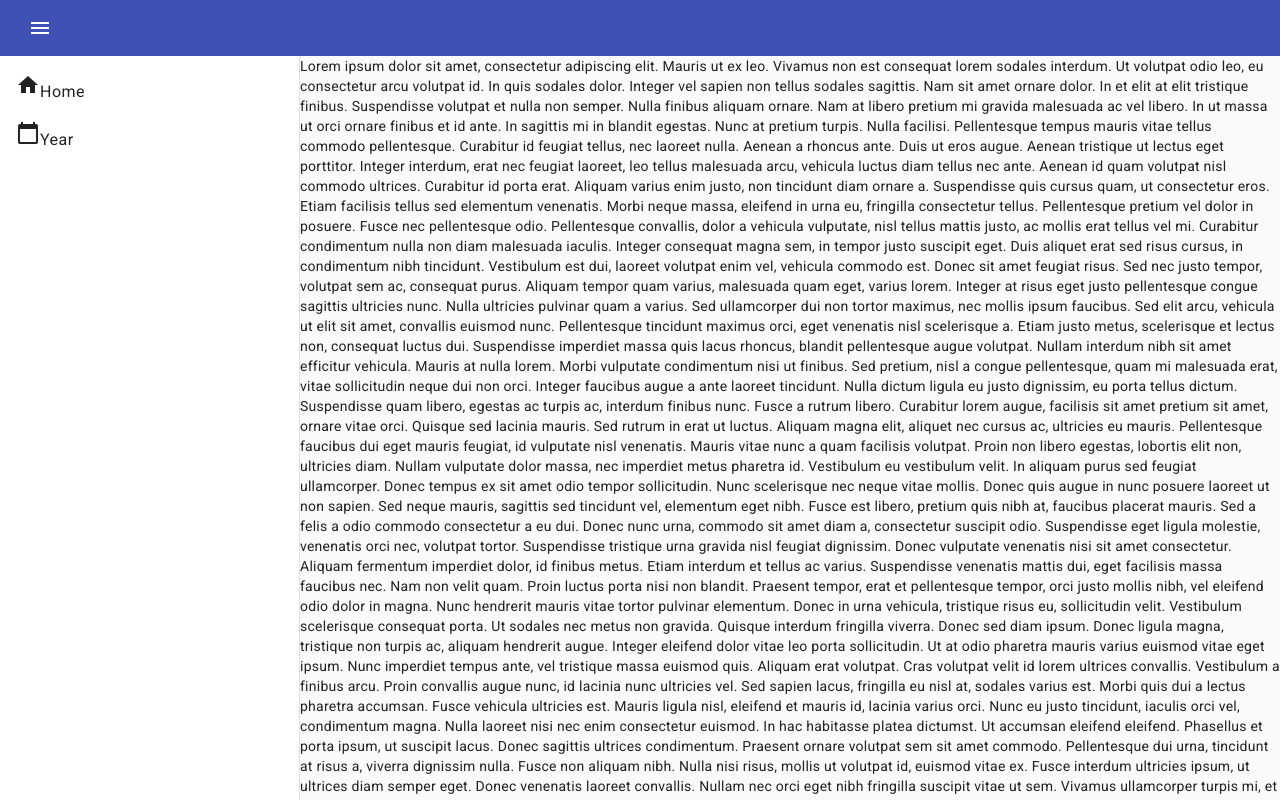
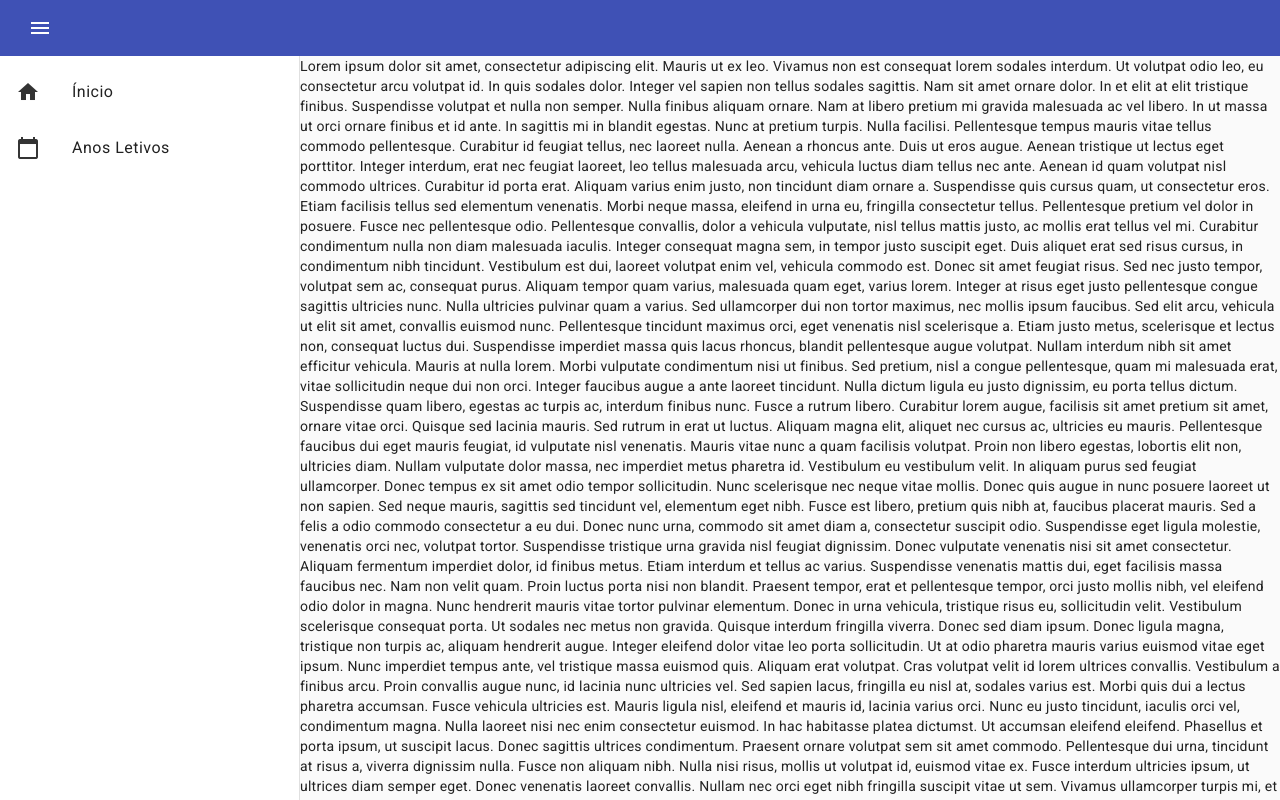
Before and after one commit to fbzpanatto/iescola-front, an Angular app: page /home in a window 1280 px wide. Built offline with nearby package versions, Linux system fonts and the light colour scheme.

Commit message:
Front End in progress

```diff
--- a/src/app/shared/navigation/navigation.component.html
+++ b/src/app/shared/navigation/navigation.component.html
@@ -14,10 +14,11 @@
 
     <mat-list>
 
-      <mat-list-item matRipple *ngFor="let menu of MENU_TREE" routerLinkActive="active" [routerLink]="menu.url">
-        <mat-icon>{{menu.icon}}</mat-icon>
-        <span matLine >{{menu.title}}</span>
+      <mat-list-item matRipple *ngFor="let menu of MENU_TREE" routerLinkActive="active" [routerLink]="menu.url" >
+        <mat-icon id="menu-color-icon" matListItemIcon>{{ menu.icon }}</mat-icon>
+        <div matListItemTitle>{{menu.title}}</div>
       </mat-list-item>
+
 
     </mat-list>
 
--- a/src/app/shared/navigation/navigation.component.scss
+++ b/src/app/shared/navigation/navigation.component.scss
@@ -1,3 +1,7 @@
+.active {
+  color: #cccccc;
+}
+
 mat-toolbar {
   height: 56px;
 }
@@ -9,3 +13,7 @@ mat-sidenav {
 mat-sidenav-content {
   height: calc(100vh - 56px);
 }
+
+#menu-color-icon {
+  color: #333;
+}
--- a/src/app/shared/navigation/navigation.component.ts
+++ b/src/app/shared/navigation/navigation.component.ts
@@ -12,16 +12,16 @@ import { animate, style, transition, trigger } from "@angular/animations";
 import { CommonModule } from "@angular/common";
 import { Router, RouterLink, RouterLinkActive } from "@angular/router";
 import { MatListModule } from "@angular/material/list";
-import {MatLineModule, MatRippleModule} from "@angular/material/core";
+import { MatLineModule, MatRippleModule } from "@angular/material/core";
 
 const MENU_TREE = [
   {
-    title: 'Home',
+    title: 'Ínicio',
     url: 'home',
     icon: 'home',
   },
   {
-    title: 'Year',
+    title: 'Anos Letivos',
     url: 'year',
     icon: 'calendar_today',
   }
```
